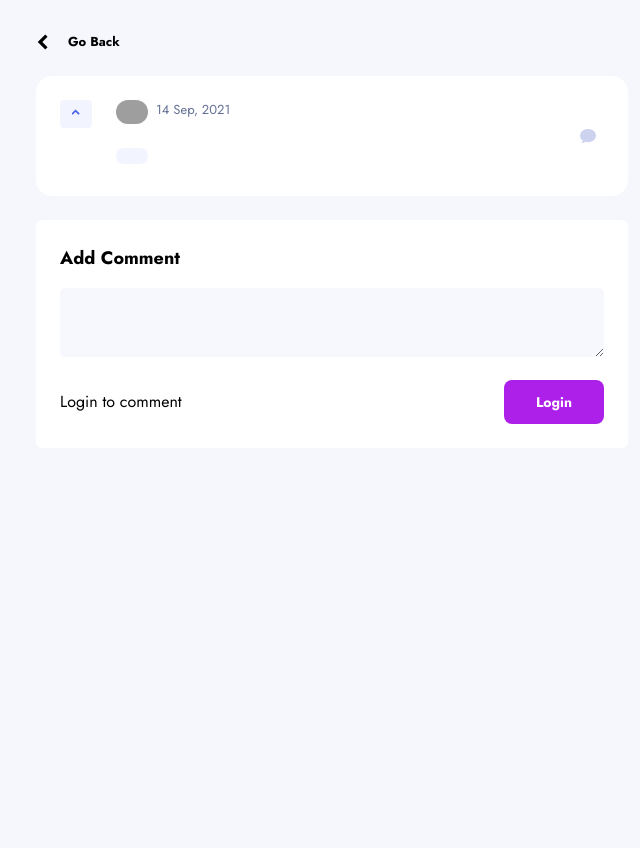
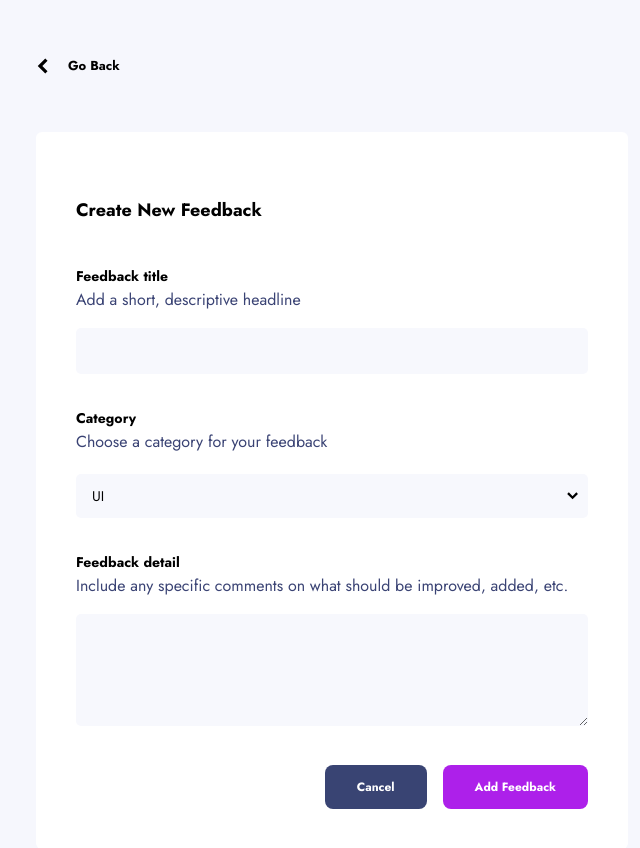
Before and after one commit to Akpughe/feedback_board, a Next.js app: page /new in a window 1280 px wide. Shown: the top 848 px of the page, without its empty margins (308-948 px from the left). Before the commit the page ends 800 px from the top, so only its background shows below. Built offline with nearby package versions, Linux system fonts and the light colour scheme; grey boxes are pictures that could not be loaded.

Commit message:
[ADD] add feedback page

```diff
--- /dev/null
+++ b/pages/new.js
@@ -0,0 +1,167 @@
+import React, { Fragment, useState } from 'react';
+import Link from 'next/link';
+import { Listbox, Transition } from '@headlessui/react';
+// import { CheckIcon, SelectorIcon } from '@heroicons/react/solid'
+
+const people = ['UI', 'UX', 'Enhancement', 'Bug', 'Feature'];
+const New = () => {
+  const [selected, setSelected] = useState(people[0]);
+
+  return (
+    <div className="max-w-[37rem] m-auto mt-14 mb-16">
+      <div className="flex items-center">
+        <Link href="/">
+          <a className="flex items-center space-x-4 ">
+            <svg
+              width="1em"
+              height="1em"
+              viewBox="0 0 5 10"
+              fill="none"
+              class="text-alternate"
+            >
+              <path
+                d="M4 9L0 5l4-4"
+                stroke="currentColor"
+                stroke-width="2"
+              ></path>
+            </svg>
+            <span className="font-bold text-small">Go Back</span>
+          </a>
+        </Link>
+      </div>
+
+      <form className="bg-white rounded-md p-10 mt-14" action="">
+        <h1 className="font-bold text-lg mt-6">Create New Feedback</h1>
+
+        <div className="space-y-8 mt-10">
+          <div>
+            <label className="font-bold text-sm" htmlFor="title">
+              Feedback title
+            </label>
+            <p className=" text-[#3a4374]">Add a short, descriptive headline</p>
+            <input name="title" type="text" />
+          </div>
+          <div>
+            <label className="font-bold text-sm" htmlFor="title">
+              Category{' '}
+            </label>
+            <p className=" text-[#3a4374]">
+              Choose a category for your feedback
+            </p>
+            <Listbox value={selected} onChange={setSelected}>
+              <div className="relative mt-1">
+                <Listbox.Button className="select relative w-full cursor-default rounded-lg bg-white py-2 pl-3 pr-10 text-left focus:outline-none focus-visible:border-indigo-500 focus-visible:ring-2 focus-visible:ring-white focus-visible:ring-opacity-75 focus-visible:ring-offset-2 focus-visible:ring-offset-orange-300 sm:text-sm">
+                  <span className="block truncate">{selected}</span>
+                  <span className="pointer-events-none absolute inset-y-0 right-0 flex items-center pr-2">
+                    <svg
+                      width="2em"
+                      height="1em"
+                      viewBox="0 0 9 7"
+                      fill="none"
+                      class="text-black ml-2 text-[.5rem]"
+                    >
+                      <path
+                        d="M1 1l4 4 4-4"
+                        stroke="currentColor"
+                        stroke-width="2"
+                      ></path>
+                    </svg>
+                  </span>
+                </Listbox.Button>
+                <Transition
+                  as={Fragment}
+                  leave="transition ease-in duration-100"
+                  leaveFrom="opacity-100"
+                  leaveTo="opacity-0"
+                >
+                  <Listbox.Options className="absolute top-14 overflow-auto bg-white rounded-md shadow-dropdown max-h-60 focus:outline-none divide-y divide-secondary divide-opacity-10 w-full">
+                    {people.map((person, personIdx) => (
+                      <Listbox.Option
+                        key={personIdx}
+                        // className={({ active }) =>
+                        //   `relative cursor-default select-none py-2 pl-10 pr-4 ${
+                        //     active
+                        //       ? 'bg-amber-100 text-amber-900'
+                        //       : 'text-gray-900'
+                        //   }`
+                        // }
+                        className={({ active }) =>
+                          `flex items-center justify-between whitespace-nowrap px-6 py-3 cursor-pointer border-b ${
+                            active ? 'text-[#ad20ea]' : 'text-black'
+                          }`
+                        }
+                        value={person}
+                      >
+                        {({ selected }) => (
+                          <>
+                            <span
+                              className={`block truncate ${
+                                selected ? 'font-medium' : 'font-normal'
+                              }`}
+                            >
+                              {person}
+                            </span>
+                            {selected && (
+                              <svg
+                                width="13"
+                                height="10"
+                                viewBox="0 0 13 10"
+                                fill="none"
+                                xmlns="http://www.w3.org/2000/svg"
+                                className="ml-4"
+                              >
+                                <path
+                                  d="M0.968262 4.85894L4.49995 8.39062L11.9999 0.890625"
+                                  stroke="currentColor"
+                                  strokeWidth="2"
+                                />
+                              </svg>
+                            )}
+                          </>
+                        )}
+                      </Listbox.Option>
+                    ))}
+                  </Listbox.Options>
+                </Transition>
+              </div>
+            </Listbox>
+          </div>
+          {/* 3 */}
+          <div>
+            <label className="font-bold text-sm" htmlFor="title">
+              Feedback detail
+            </label>
+            <p className=" text-[#3a4374]">
+              Include any specific comments on what should be improved, added,
+              etc.
+            </p>
+            <textarea
+              name="detail"
+              id=""
+              className="border w-full h-28 px-6"
+            ></textarea>
+          </div>
+          {/* buttons */}
+          <div class="flex space-x-4 justify-between mt-8">
+            <div class="flex space-x-4 ml-auto">
+              <button
+                class="flex items-center justify-center font-bold text-xs text-white rounded-lg px-8 h-11 bg-[#394473]"
+                type="button"
+              >
+                Cancel
+              </button>
+              <button
+                class="flex items-center justify-center font-bold text-xs text-white rounded-lg px-8 h-11 bg-[#ad20ea]"
+                type="submit"
+              >
+                Add Feedback
+              </button>
+            </div>
+          </div>
+        </div>
+      </form>
+    </div>
+  );
+};
+
+export default New;
```
